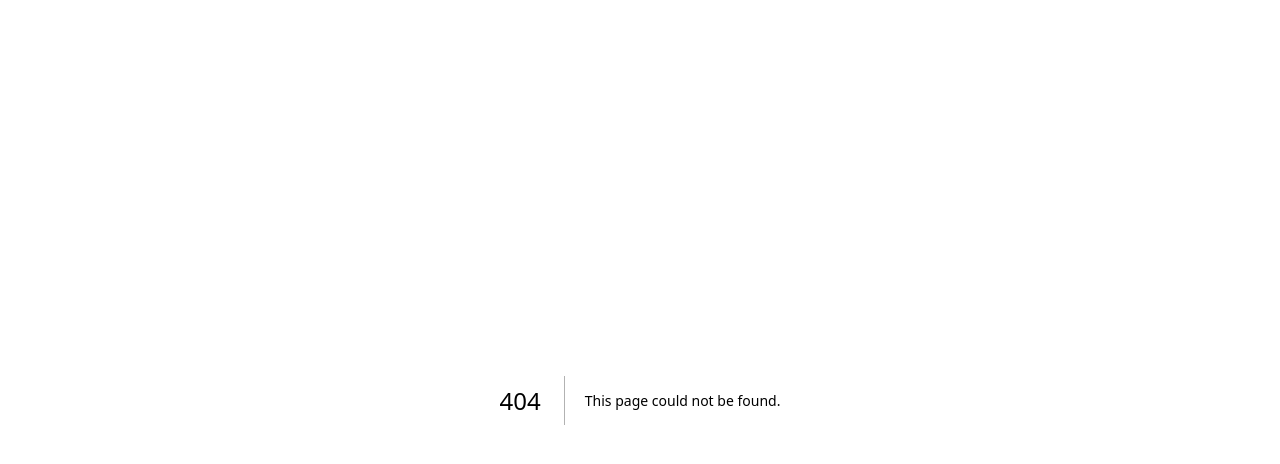
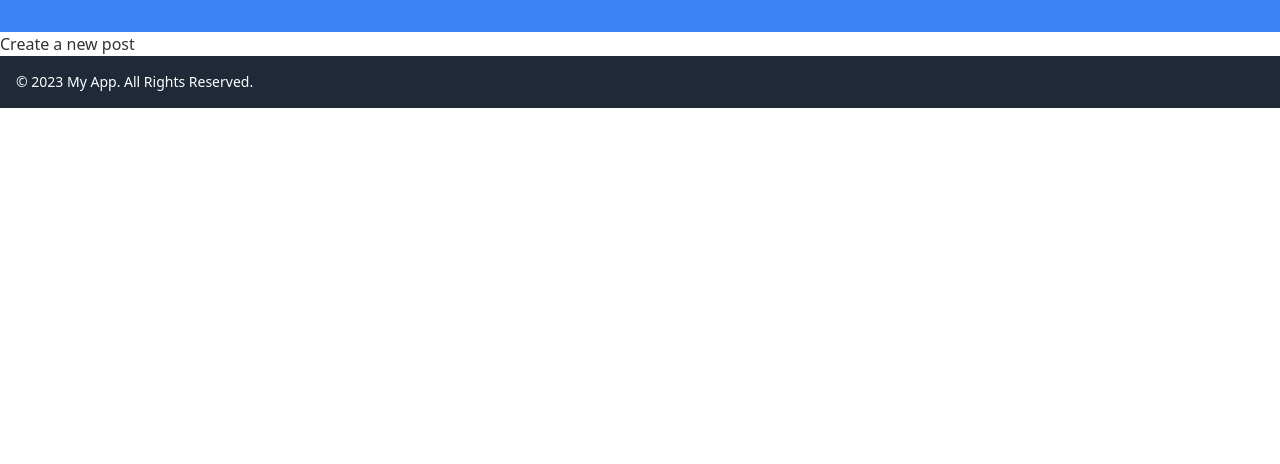
Before and after one commit to kakapo062/front, a Next.js app: page /posts/new in a window 1280 px wide. Before the commit this address had no page. Shown: the top 464 px of the page. Built offline with nearby package versions, Linux system fonts and the light colour scheme; what urql would draw is missing.

Commit message:
header and footer

```diff
--- a/package.json
+++ b/package.json
@@ -13,6 +13,7 @@
     "@types/react": "18.0.37",
     "@types/react-dom": "18.0.11",
     "autoprefixer": "10.4.14",
+    "classnames": "^2.3.2",
     "eslint": "8.38.0",
     "eslint-config-next": "13.3.0",
     "graphql": "^16.6.0",
--- /dev/null
+++ b/src/components/Footer.tsx
@@ -0,0 +1,13 @@
+import React from 'react';
+
+const Footer: React.FC = () => {
+  return (
+    <footer className="bg-gray-800 text-white p-4">
+      <div className="container mx-auto">
+        <p className="text-sm">&copy; {new Date().getFullYear()} My App. All Rights Reserved.</p>
+      </div>
+    </footer>
+  );
+};
+
+export default Footer;
--- /dev/null
+++ b/src/components/Header.tsx
@@ -0,0 +1,13 @@
+import React from 'react';
+
+const Header: React.FC = () => {
+  return (
+    <header className="bg-blue-500 text-white p-4">
+      <div className="container mx-auto">
+        <h1 className="text-xl font-bold"></h1>
+      </div>
+    </header>
+  );
+};
+
+export default Header;
--- a/src/pages/_app.tsx
+++ b/src/pages/_app.tsx
@@ -1,6 +1,8 @@
 import { Provider, createClient, cacheExchange, fetchExchange } from 'urql';
 import '@/styles/globals.css';
 import type { AppProps } from 'next/app';
+import Header from '@/components/Header';
+import Footer from '@/components/Footer';
 
 const client = createClient({
   url: 'http://localhost:3010/graphql',
@@ -10,7 +12,9 @@ const client = createClient({
 function App({ Component, pageProps }: AppProps) {
   return (
     <Provider value={client}>
+      <Header />
       <Component {...pageProps} />
+      <Footer />
     </Provider>
   );
 }
--- a/src/pages/index.tsx
+++ b/src/pages/index.tsx
@@ -1,6 +1,7 @@
+import React from 'react';
 import { useBooks } from '../hooks/useBooks';
 
-const Home = () => {
+const Home: React.FC = () => {
   const [result] = useBooks();
   const { data, fetching, error } = result;
 
--- /dev/null
+++ b/src/pages/posts/new.tsx
@@ -0,0 +1,12 @@
+import React from 'react';
+
+const NewPostPage: React.FC = () => {
+  return (
+    <div>
+      <h1>Create a new post</h1>
+      {/* Add your form and other components here */}
+    </div>
+  );
+};
+
+export default NewPostPage;
--- a/src/styles/globals.css
+++ b/src/styles/globals.css
@@ -17,11 +17,6 @@
 }
 
 body {
-  color: rgb(var(--foreground-rgb));
-  background: linear-gradient(
-      to bottom,
-      transparent,
-      rgb(var(--background-end-rgb))
-    )
-    rgb(var(--background-start-rgb));
+  color: #333;
+  background: #fff;
 }
```
Also changed, not shown: 1 other file (tests, documents, lock files or other folders).
